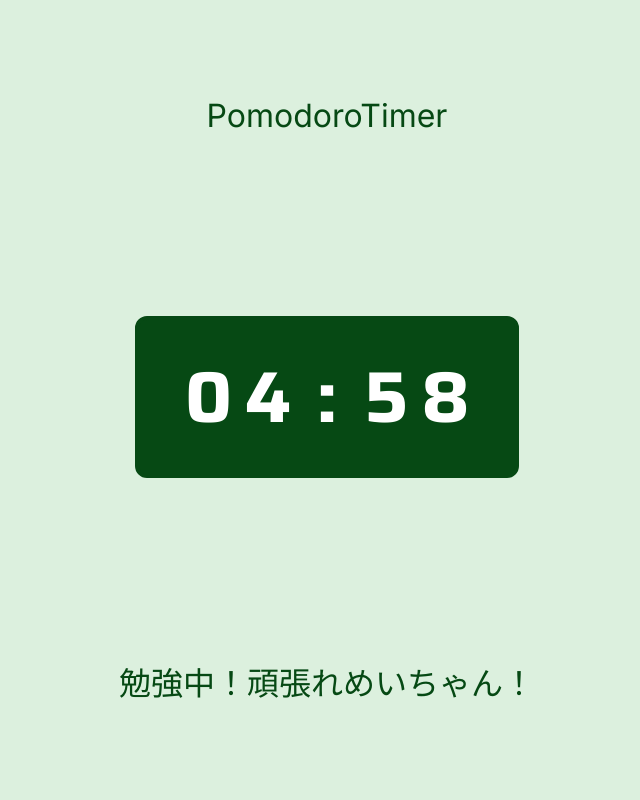
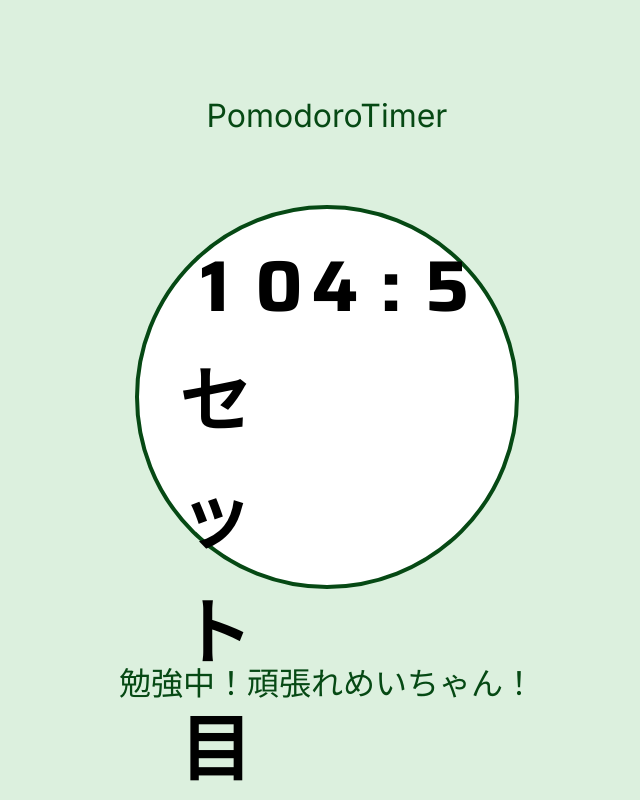
Before and after one commit to YukaChoco/blossom-pomodoro-timer, a Next.js app: page / in a window 1280 px wide. Both pictures are taken after a click on the button "勉強を始める". Shown: the whole page, without its empty margins (313-953 px from the left). Built offline with nearby package versions, Linux system fonts and the light colour scheme; a web font is replaced by a local one.

Commit message:
'いったん'

```diff
--- a/app/components/Timer.tsx
+++ b/app/components/Timer.tsx
@@ -1,4 +1,5 @@
 import styles from "./timer.module.css";
+import React, { useState, useEffect, use } from "react";
 
 export default function Timer({
   currentTime,
@@ -9,12 +10,13 @@ export default function Timer({
 }) {
   const colorStyles = {
     border: `4px solid ${isStudying ? "rgb(6, 73, 20)" : "rgb(6, 73, 20)"}`,
-    backgroundColor: isStudying ? "rgb(6, 73, 20)" : "rgb(192, 236, 197)",
-    color: isStudying ? "white" : "rgb(6, 73, 20)",
   };
+
+  const [setcount, setSetcount] = useState(1);
 
   return (
     <div style={colorStyles} className={styles.timer}>
+      <div className={styles.set}>{setcount}セット目</div>
         <span>
           {Math.floor(currentTime / 600) < 10
             ? "0"
--- a/app/components/timer.module.css
+++ b/app/components/timer.module.css
@@ -1,11 +1,18 @@
 .timer {
+  color: black;
+  background-color: white;
   font-family: "Saira", sans-serif;
   font-weight: 700;
   display: grid;
   grid-template-columns: 1fr 1fr 1fr 1fr 1fr;
   width: 24rem;
+  height: 24rem;
   padding: 20px 40px;
   text-align: center;
   font-size: 4.5rem;
-  border-radius: 12px;
+  border-radius: 50%;
 }
+
+.set {
+  width: 100%;
+}
--- a/app/page.module.css
+++ b/app/page.module.css
@@ -23,3 +23,7 @@
   background-color: rgb(36, 101, 50);
   border-color: rgb(36, 101, 50);
 }
+
+.Timerwrap {
+  width: 25%;
+}
```
Lines whose indentation alone changed are shown as unchanged.
